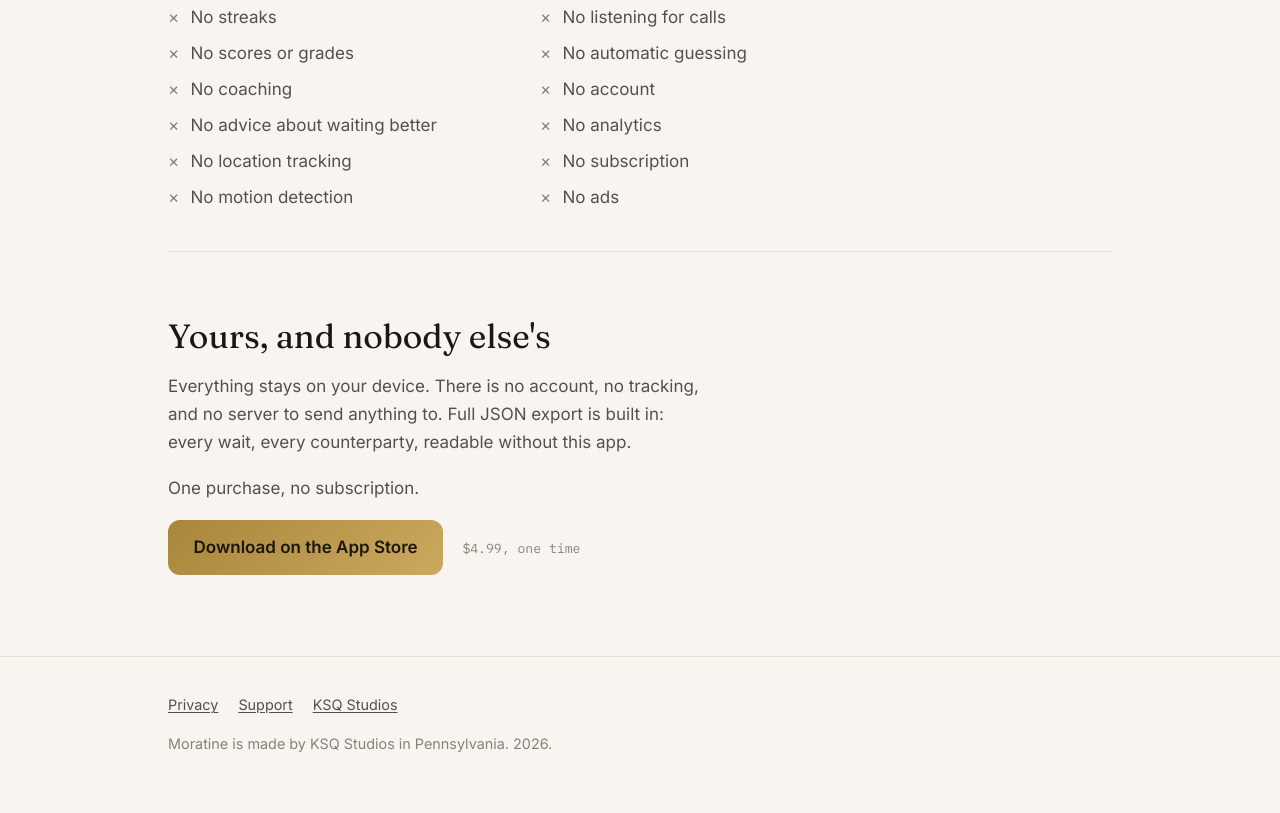
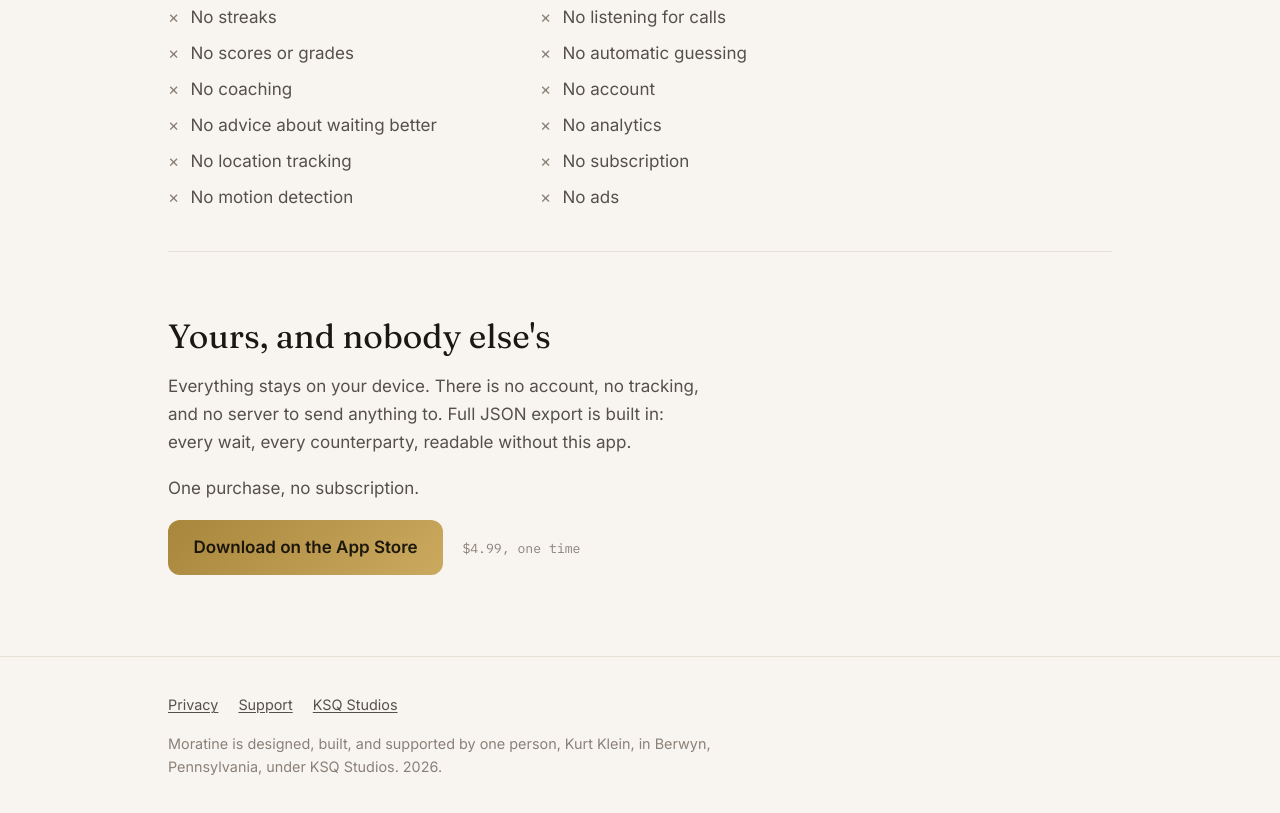
Before and after one commit to ksqstudios/moratine-site, a plain HTML site: page index.html in a window 1280 px wide. Shown: the part 3012-3825 px from the top of the page. Drawn offline with Linux system fonts and the light colour scheme.

Commit message:
Drop sibling app list from attribution

```diff
--- a/index.html
+++ b/index.html
@@ -152,7 +152,7 @@
       <a href="/support">Support</a>
       <a href="https://ksqstudios.com">KSQ Studios</a>
     </nav>
-    <p>Moratine is made by KSQ Studios in Pennsylvania. 2026.</p>
+    <p>Moratine is designed, built, and supported by one person, Kurt Klein, in Berwyn, Pennsylvania, under KSQ Studios. 2026.</p>
   </div>
 </footer>
 
```
